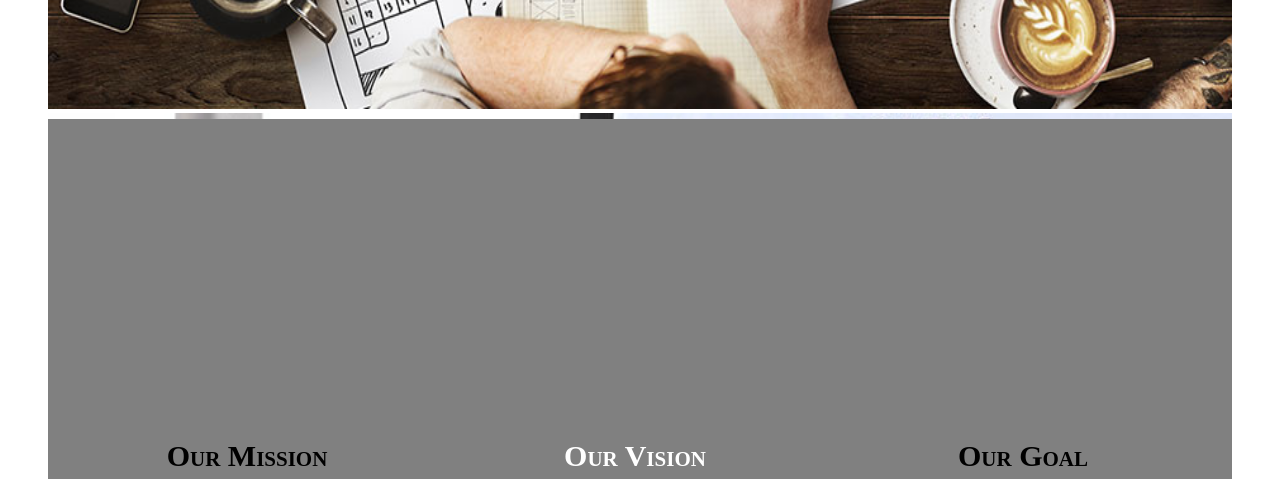
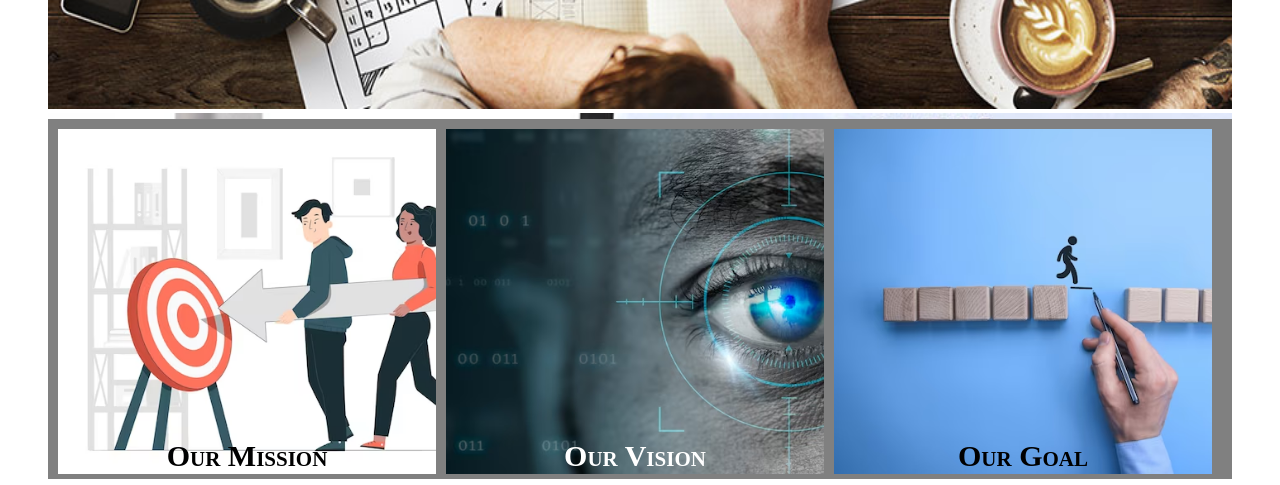
Before and after one commit to yen0000/assignment6, a plain HTML site: page index.html in a window 1280 px wide. Shown: the part 840-1325 px from the top of the page. Drawn offline with nearby package versions, Linux system fonts and the light colour scheme.

Commit message:
Update styles.css

```diff
--- a/CSS/styles.css
+++ b/CSS/styles.css
@@ -193,16 +193,16 @@ div.logo_gif {
     top: 0;
 }
 .section.one{
-    background-image: url(./images/mission.png);
+    background-image: url(../images/mission.png);
     background-size: cover;
 
 }
 .section.two{
-    background-image: url(./images/vision.png);
+    background-image: url(../images/vision.png);
     background-size: cover;
 }
 .section.three{
-    background-image: url(./images/goal.png);
+    background-image: url(../images/goal.png);
     background-size: cover;
 }
 .sign_desc,.chat_desc {
```
